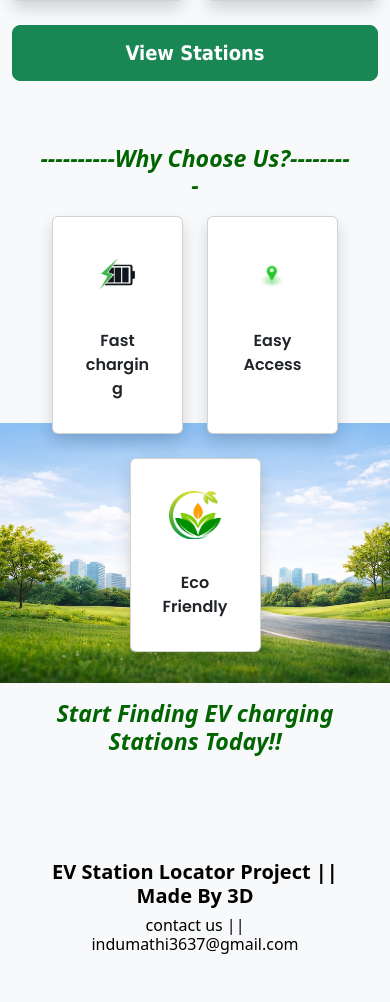
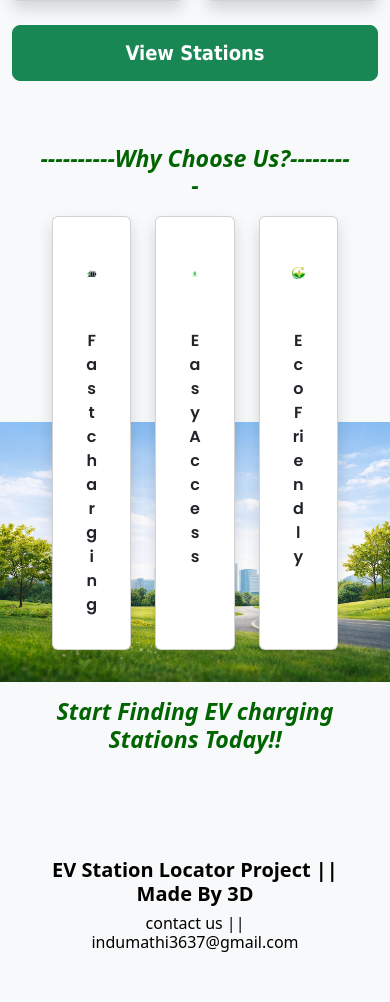
Before and after one commit to indu32/EV_charging_stations, a Flask app: page / in a window 390 px wide. Shown: the part 1443-2445 px from the top of the page. After the commit the page ends 2395 px from the top, so only its background shows below. Run offline with Flask 3, Linux system fonts and the light colour scheme.

Commit message:
Fix HTML formatting and structure in index.html

```diff
--- a/EV project/templates/index.html
+++ b/EV project/templates/index.html
@@ -251,7 +251,7 @@ View Stations
 <div class="container-fluid mt-3" >
 <div class="row justify-content-center g-4" >
 
-<div class=" col-6 col-sm-6 col-md-4 col-lg-3 ">
+<div class=" col-4 col-sm-6 col-md-4 col-lg-3 ">
 <div class="card full rounded shadow text-center p-3">
 <img src="{{ url_for('static', filename='fast.jpg') }}" class="p-3">
 <div class="card-body fw-bold" style="font-family:'Poppins',sans-serif">
@@ -260,7 +260,7 @@ Fast charging
 </div>
 </div>
 
-<div class=" col-6 col-sm-6 col-md-4 col-lg-3 ">
+<div class=" col-4 col-sm-6 col-md-4 col-lg-3 ">
 <div class="card  full rounded shadow text-center p-3">
 <img src="{{ url_for('static', filename='loc.png') }}" class="p-3">
 <div class="card-body fw-bold" style="font-family:'Poppins',sans-serif">
@@ -269,7 +269,7 @@ Easy Access
 </div>
 </div>
 
-<div class="col-6 col-sm-6 col-md-4 col-lg-3 ">
+<div class="col-4 col-sm-6 col-md-4 col-lg-3 ">
 <div class="card full rounded shadow text-center p-3">
 <img src="{{ url_for('static', filename='eco.jpg') }}" class="p-3">
 <div class="card-body fw-bold" style="font-family:'Poppins',sans-serif">
```
